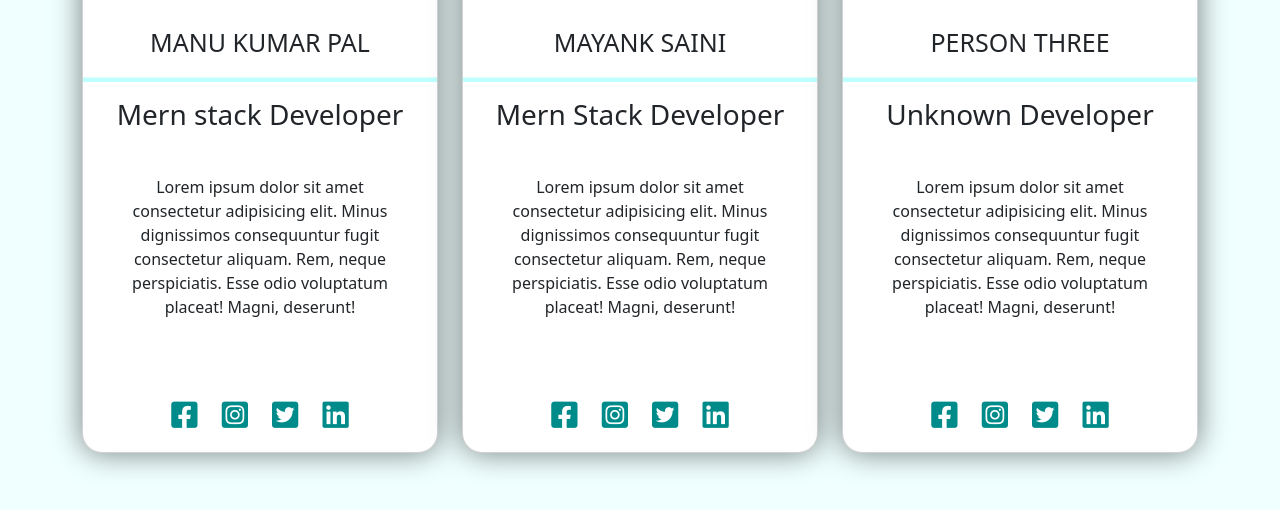
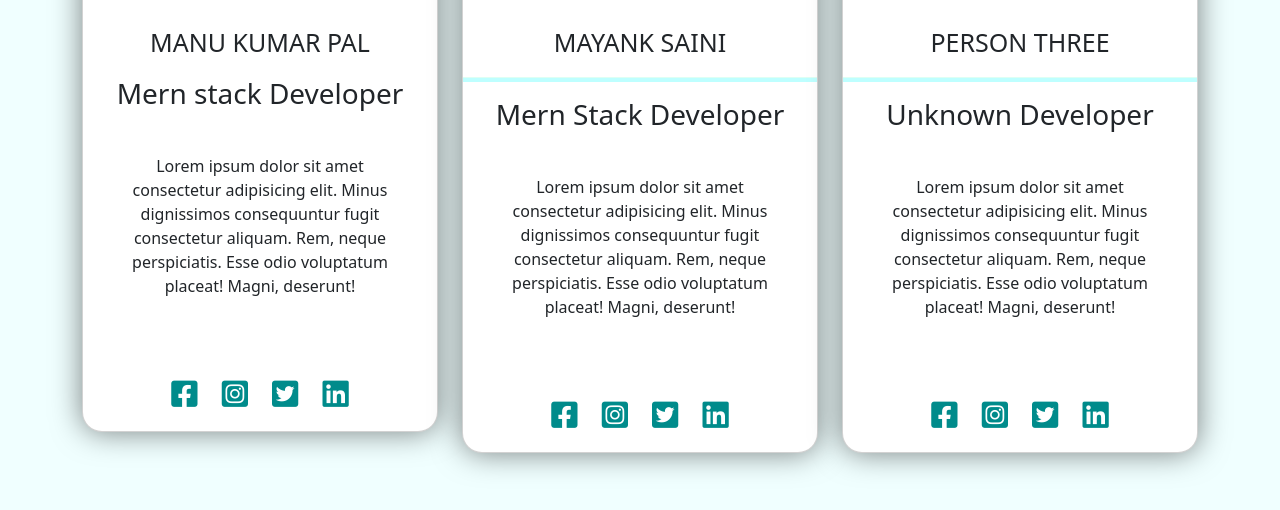
Before and after one commit to manukumar07/Css-Cards-practise, a plain HTML site: page index.html in a window 1280 px wide. Shown: the part 344-854 px from the top of the page. Drawn offline with nearby package versions, Linux system fonts and the light colour scheme.

Commit message:
initial commit

```diff
--- a/index.html
+++ b/index.html
@@ -11,6 +11,7 @@
     <title>Css Cards</title>
 </head>
 <body>
+
     <div class="pro-area">
         <div class="container">
             <div class="row">
@@ -19,7 +20,7 @@
                         <div class="img1"><img src="images/1.png" alt=""></div>
                             <div class="img2"><img src="images/a1.png" alt=""></div>
                                 <div class="main">
-                                    <h2>Manu Kumar Pal</h2><hr>
+                                    <h2>Manu Kumar Pal</h2>
                                     <h3>Mern stack Developer</h3>
                                     <p>Lorem ipsum dolor sit amet consectetur adipisicing elit. Minus dignissimos consequuntur fugit consectetur aliquam. Rem, neque perspiciatis. Esse odio voluptatum placeat! Magni, deserunt!</p>
                                 </div>
```
